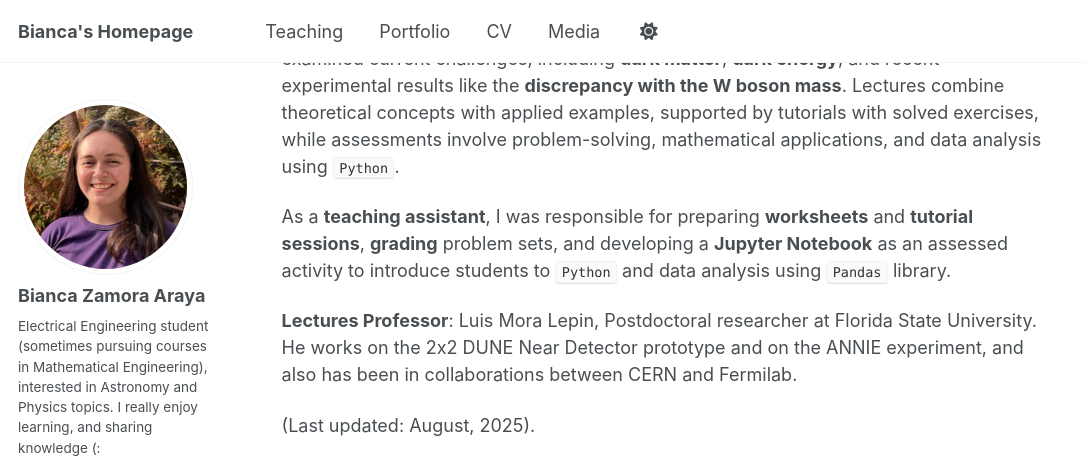
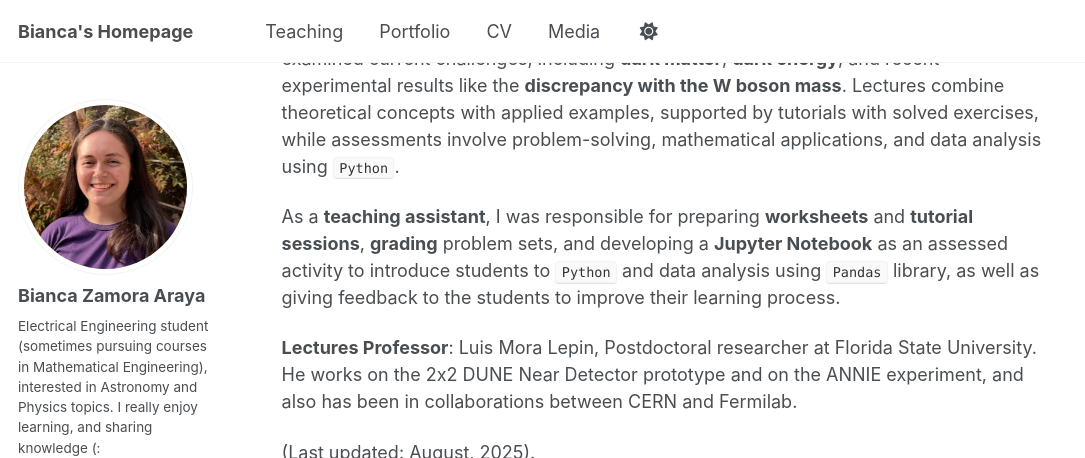
Before and after one commit to Bianca-Zamora-Araya/Bianca-Zamora-Araya.github.io, a Jekyll site: the page built from _teaching/2022-1_COFM52-1.md, in a window 1280 px wide and 900 px high, scrolled down 341 px, cut to the strip 0-458 px from the top of the window. Shown: the whole strip, without its empty margins (0-1085 px from the left). Built offline with Jekyll 4.4.1, drawn with Linux system fonts in a browser that asks for light colours; a script that is not in the unit is left out.

Commit message:
Update 2022-1_COFM52-1.md

```diff
--- a/_teaching/2022-1_COFM52-1.md
+++ b/_teaching/2022-1_COFM52-1.md
@@ -10,7 +10,7 @@ location: "Santiago, Chile"
 
 This course provided an introduction to the **Standard Model of particle physics**, the theory describing the **fundamental particles and forces of the universe**. Students reviewed the basic principles of **quantum mechanics** and **special relativity**, explored the **different particles** and the **three fundamental forces**, and learnt how the theory is tested in **large-scale experiments** at facilities such as **CERN** and **Fermilab**. The course also examined current challenges, including **dark matter**, **dark energy**, and recent experimental results like the **discrepancy with the W boson mass**. Lectures combine theoretical concepts with applied examples, supported by tutorials with solved exercises, while assessments involve problem-solving, mathematical applications, and data analysis using ``Python``.
 
-As a **teaching assistant**, I was responsible for preparing **worksheets** and **tutorial sessions**, **grading** problem sets, and developing a **Jupyter Notebook** as an assessed activity to introduce students to ``Python`` and data analysis using ``Pandas`` library.
+As a **teaching assistant**, I was responsible for preparing **worksheets** and **tutorial sessions**, **grading** problem sets, and developing a **Jupyter Notebook** as an assessed activity to introduce students to ``Python`` and data analysis using ``Pandas`` library, as well as giving feedback to the students to improve their learning process.
 
 **Lectures Professor**: Luis Mora Lepin, Postdoctoral researcher at Florida State University. He works on the 2x2 DUNE Near Detector prototype and on the ANNIE experiment, and also has been in collaborations between CERN and Fermilab.
 
```
